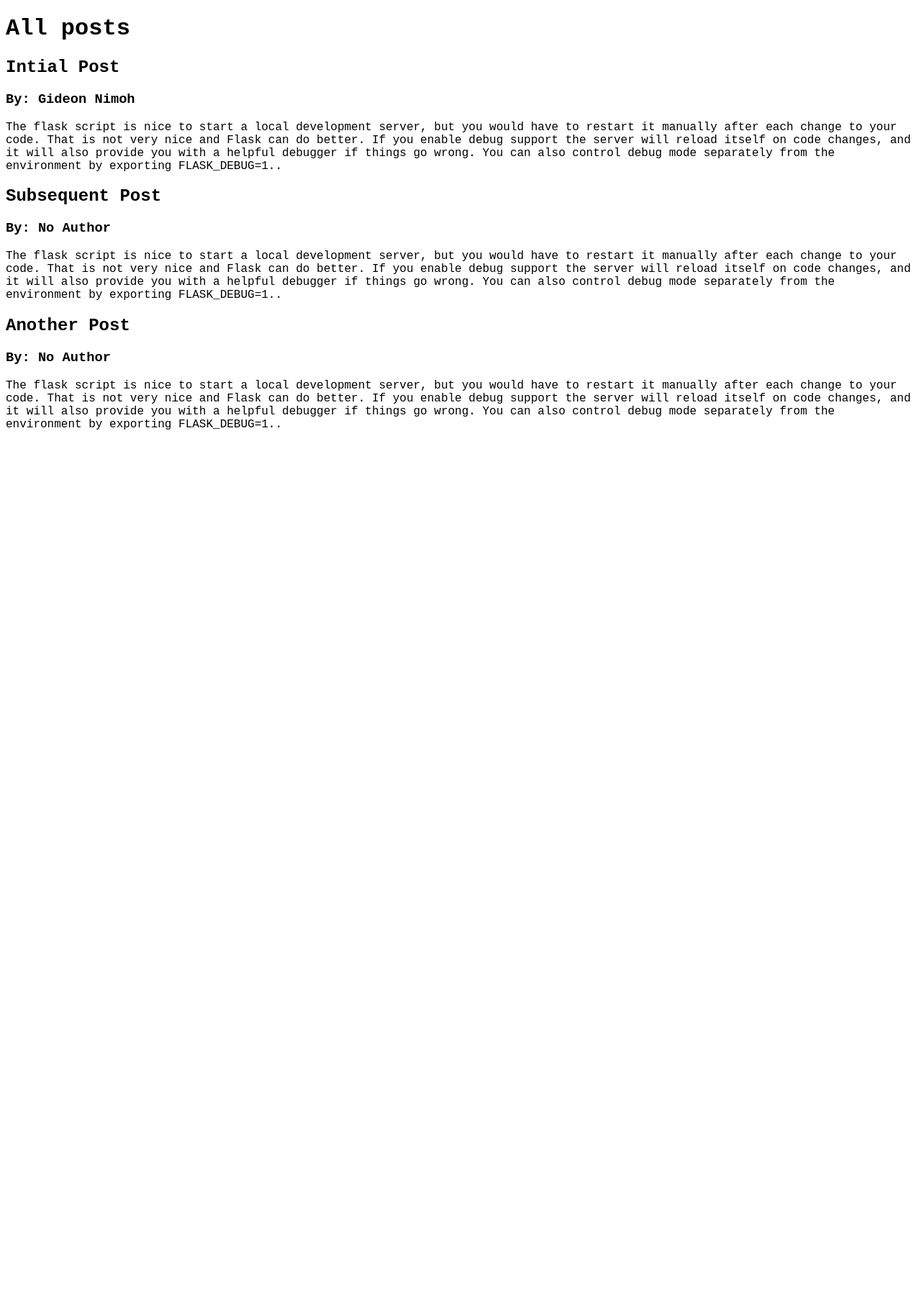
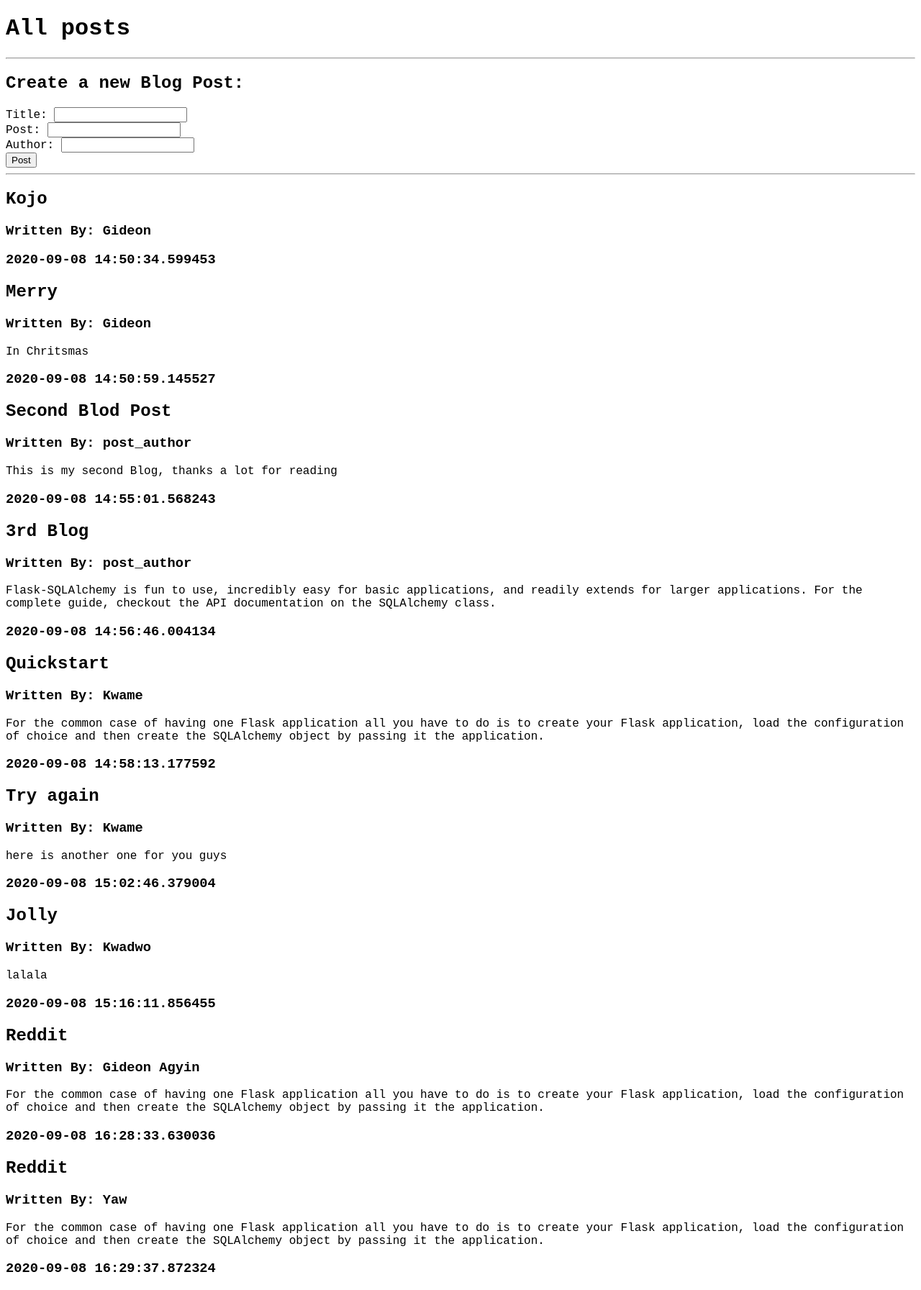
Before and after one commit to ThriledLokki983/cs50-2021, a Flask app: page /post in a window 1280 px wide. Shown: the whole page at 72% size. Before the commit the page ends 597 px from the top, so only its background shows below. Run offline with Flask 2, Linux system fonts and the light colour scheme; data comes from the database, SQL or seed files in the repository; both versions use the stored data as it was after the commit.

Commit message:
new files

```diff
--- a/web-dev/my-first-website/app.py
+++ b/web-dev/my-first-website/app.py
@@ -1,4 +1,4 @@
-from flask import Flask, render_template, url_for
+from flask import Flask, render_template, url_for, request, redirect
 from flask_sqlalchemy import SQLAlchemy
 from datetime import datetime
 
@@ -40,9 +40,19 @@ all_post = [
 def index():
     return render_template('index.html')
 
-@app.route('/post')
+@app.route('/post', methods=['GET', 'POST'])
 def post():
-    return render_template('post.html', posts=all_post)
+    if request.method == 'POST':
+        post_title = request.form['title']
+        post_content = request.form['content']
+        post_author = request.form['author']
+        new_post = BlogPost(title=post_title, author=post_author, content=post_content)
+        db.session.add(new_post)
+        db.session.commit()
+        return redirect('/post')
+    else:
+        all_post = BlogPost.query.order_by(BlogPost.date).all()
+        return render_template('post.html', posts=all_post)
 
 @app.route('/get', methods = ['POST'])
 def get():
--- a/web-dev/my-first-website/templates/post.html
+++ b/web-dev/my-first-website/templates/post.html
@@ -4,20 +4,33 @@
 <title>Post</title>
 {% endblock %}
 
-
 {% block body %}
 <h1>All posts</h1>
+
+<hr>
+<h2>Create a new Blog Post:</h2>
+<form  action="/post" method="POST">
+    Title: <input type="text" name="title" id="title">
+    <br>
+    Post: <input type="text" name="content" id="content">
+    <br>
+    Author: <input type="text" name="author" id="author">
+    <br>
+    <input type="submit" value="Post">
+</form>
+<hr>
 
 {% for line in posts %}
     <h2>{{ line.title }}</h2>
 
-    {% if line.Author %}
-    <h3>By: {{ line.Author }}</h3>
+    {% if line.author %}
+    <h3>Written By: {{ line.author }}</h3>
     {% else %}
     <h3>By: No Author</h3>
     {% endif %}
 
     <p>{{ line.content }}</p>
+    <h3>{{ line.date }}</h3>
 {% endfor %}
 
 
```
Also changed, not shown: web-dev/my-first-website/posts.db.
